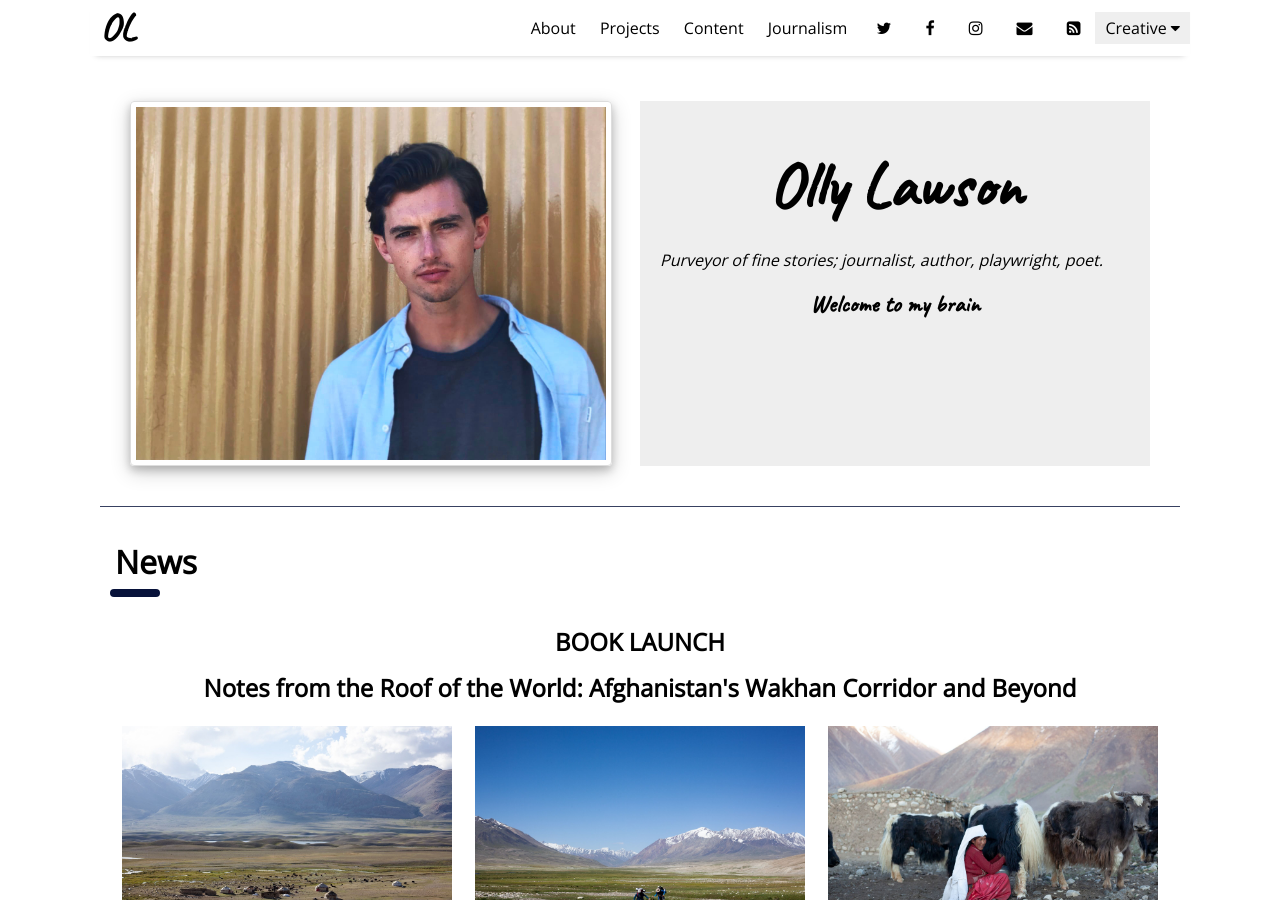
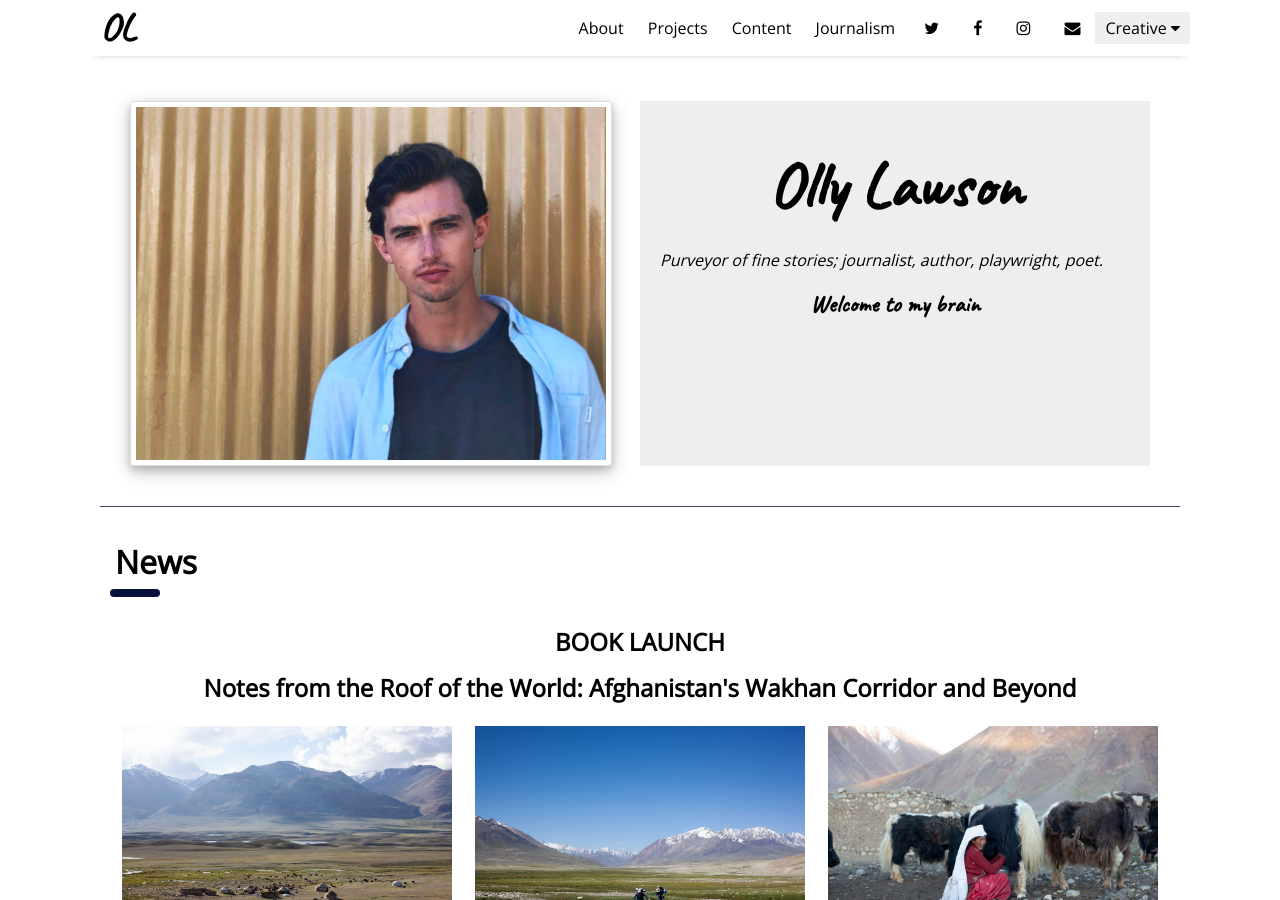
Before and after one commit to ollylawson/ollylawson.github.io, a Jekyll site: the page built from index.html, in a window 1280 px wide and 900 px high. Built offline with Jekyll 4.4.1, drawn with Linux system fonts in a browser that asks for light colours; nearby versions of some CDN libraries; the list of posts is cut into pages by our own code.

Commit message:
xml feed gone

```diff
--- a/_data/settings.yml
+++ b/_data/settings.yml
@@ -22,7 +22,7 @@ social:
 - {icon: 'facebook', link: 'https://www.facebook.com/Le.Paul.94'}
 - {icon: 'instagram', link: 'https://instagram.com/paululele'}
 - {icon: 'envelope', link: 'mailto:l.nguyen.paul@gmail.com'}
-- {icon: 'rss-square', link: 'feed.xml'}
+# - {icon: 'rss-square', link: 'feed.xml'} #
 # - {icon: 'rss-square', link: 'rss-feed.xml'}
 
 # Customize site text
```
